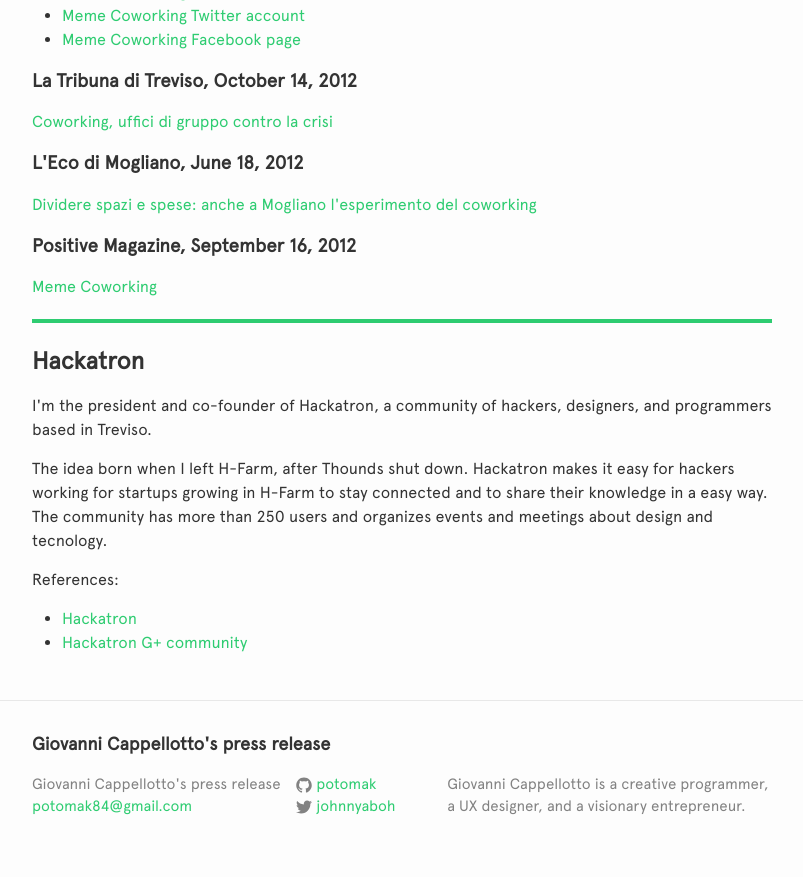
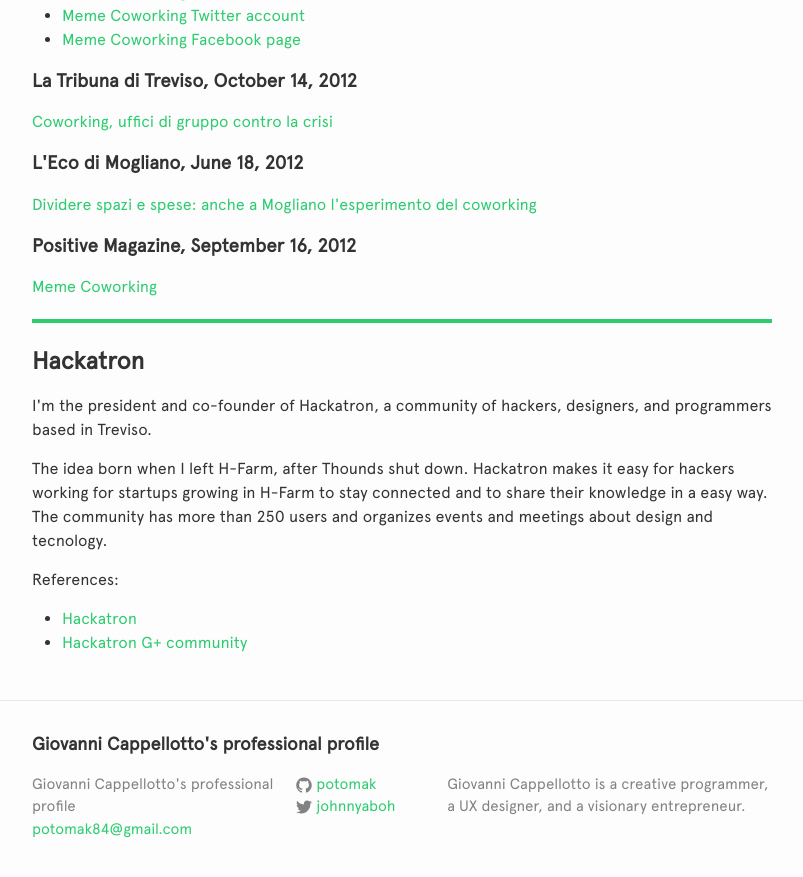
Before and after one commit to potomak/professional-profile, a Jekyll site: the page built from index.html, in a window 1280 px wide and 900 px high, scrolled down 9446 px. Shown: the top 877 px of the window, without its empty margins (238-1041 px from the left). Built offline with Jekyll 4.4.1, drawn with Linux system fonts in a browser that asks for light colours; some of the changed text lies outside the part shown.

Commit message:
Update project title

```diff
--- a/_config.yml
+++ b/_config.yml
@@ -1,10 +1,10 @@
 # Site settings
-title: Giovanni Cappellotto's press release
+title: Giovanni Cappellotto's professional profile
 email: potomak84@gmail.com
 description: > # this means to ignore newlines until "baseurl:"
   Giovanni Cappellotto is a creative programmer, a UX designer, and a
   visionary entrepreneur.
-baseurl: "/press-release" # the subpath of your site, e.g. /blog/
+baseurl: "/professional-profile" # the subpath of your site, e.g. /blog/
 url: "http://yourdomain.com" # the base hostname & protocol for your site
 twitter_username: johnnyaboh
 github_username:  potomak
--- a/_includes/header.html
+++ b/_includes/header.html
@@ -1,7 +1,7 @@
 <header class="site-header">
 
   <div class="wrapper">
-    <a class="site-title" href="{{ site.baseurl }}/"><strong>Giovanni Cappellotto's</strong> press release</a>
+    <a class="site-title" href="{{ site.baseurl }}/"><strong>Giovanni Cappellotto's</strong> professional profile</a>
   </div>
 
 </header>
--- a/_sass/_layout.scss
+++ b/_sass/_layout.scss
@@ -167,7 +167,7 @@
 }
 
 
-/* Press release */
+/* Professional profile */
 
 hr {
   border: 2px solid $brand-color;
```
